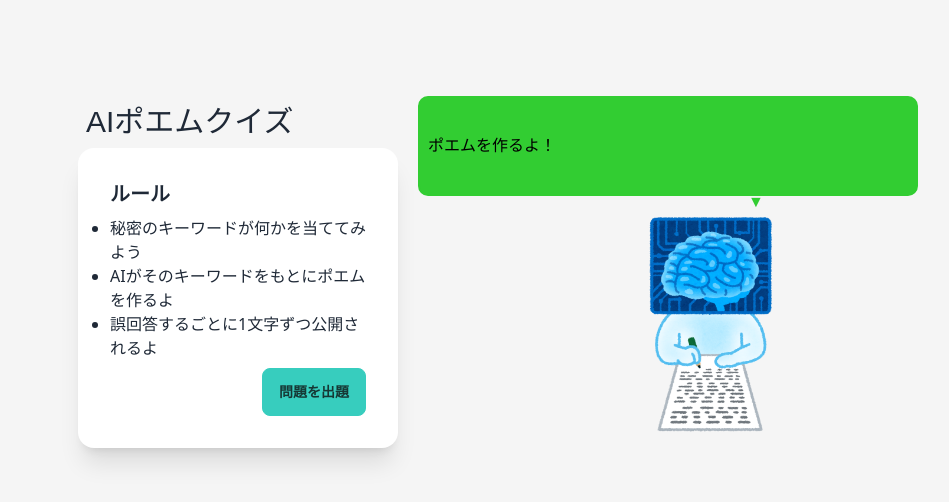
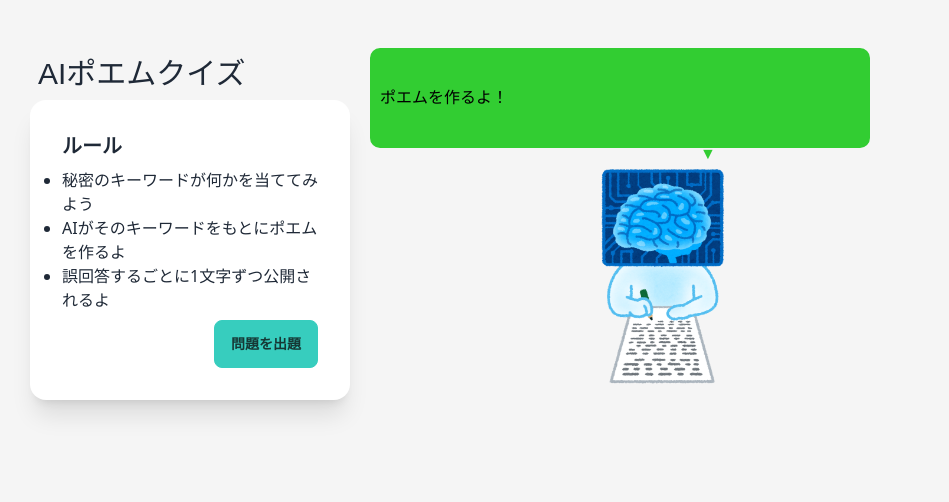
Before and after one commit to kurehajime/whatword, a Next.js app: page / in a window 1280 px wide. Shown: the top 502 px of the page, without its empty margins (18-967 px from the left). Built offline with nearby package versions, Linux system fonts and the light colour scheme; a web font is replaced by a local one.

Commit message:
デザイン微調整

```diff
--- a/styles/Home.module.css
+++ b/styles/Home.module.css
@@ -3,6 +3,5 @@
   flex-direction: column;
   justify-content: space-between;
   align-items: center;
-  padding: 6rem;
-  min-height: 100vh;
+  padding: 3rem;
 }
--- a/styles/globals.css
+++ b/styles/globals.css
@@ -4,4 +4,5 @@
 
 body {
     background-color: #f5f5f5;
+    height: 100vh;
 }
```
